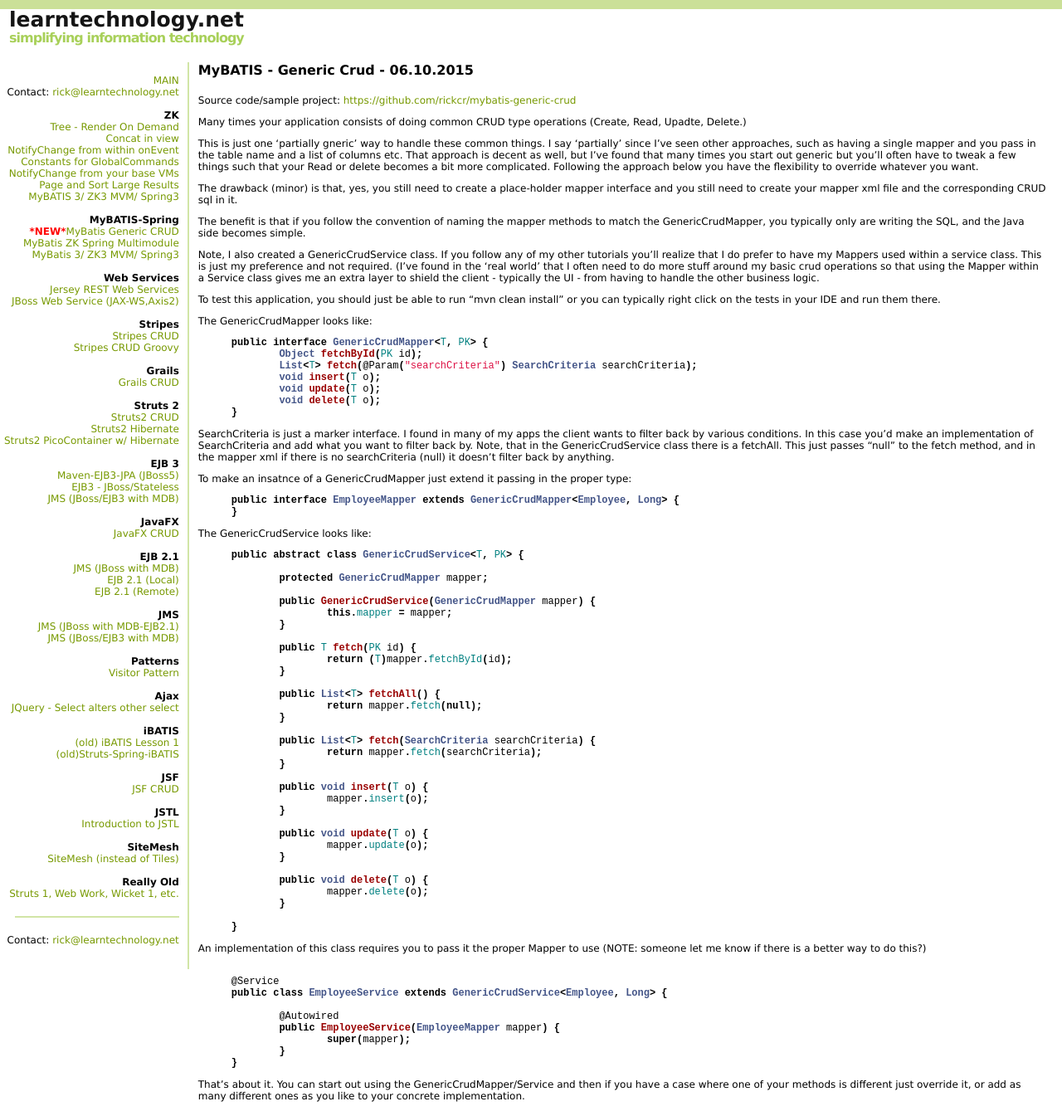
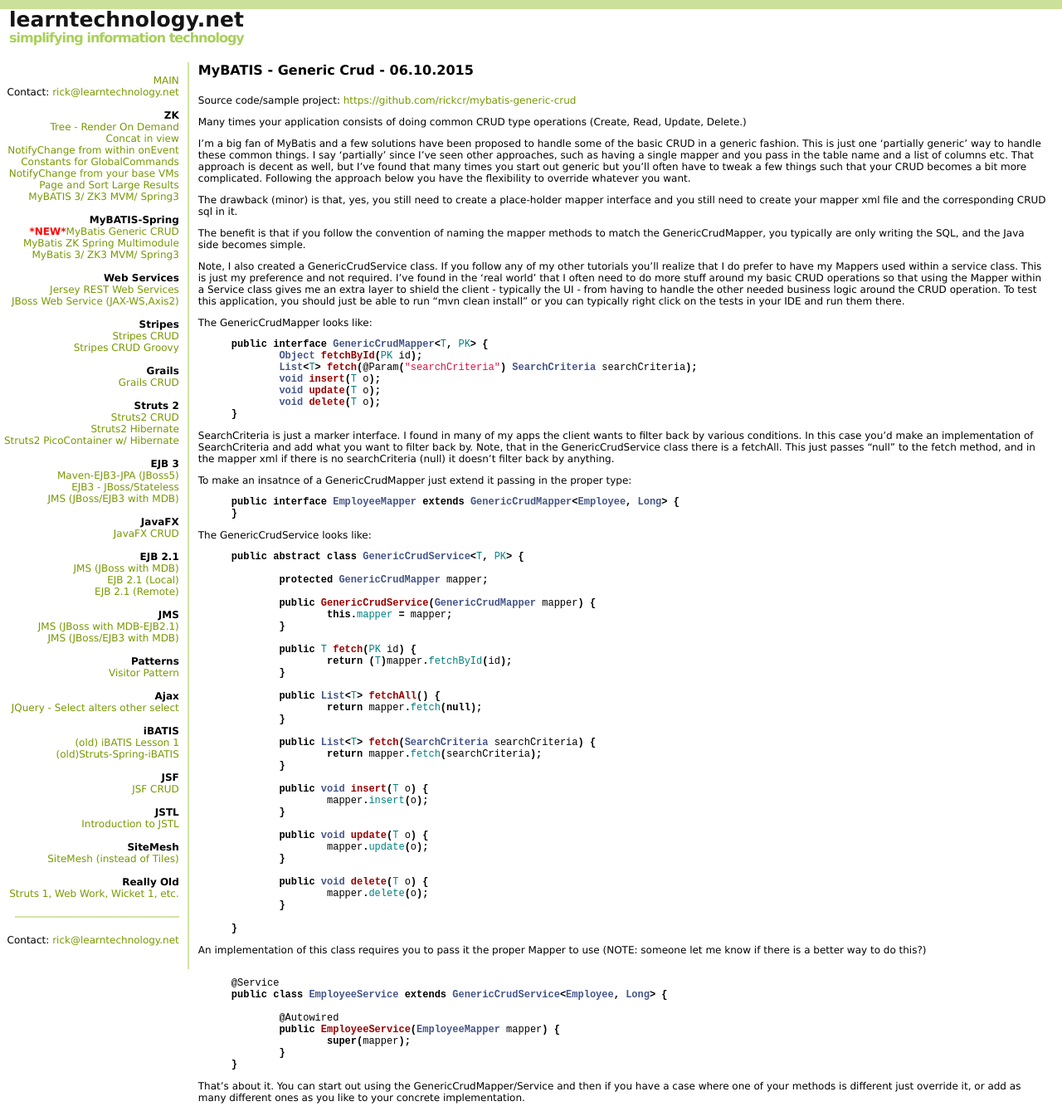
Before and after one commit to rickcr/rickcr.github.com, a Jekyll site: the page built from _posts/2015-06-10-mybatis-generic-crud.md, in a window 1280 px wide. Shown: the whole page at 83% size. Built offline with Jekyll 4.4.1, drawn with Linux system fonts in a browser that asks for light colours.

Commit message:
cleaned up a bit

```diff
--- a/_posts/2015-06-10-mybatis-generic-crud.md
+++ b/_posts/2015-06-10-mybatis-generic-crud.md
@@ -5,24 +5,15 @@ layout: article
 
 Source code/sample project: <a href="https://github.com/rickcr/mybatis-generic-crud">https://github.com/rickcr/mybatis-generic-crud</a>
 
-Many times your application consists of doing common CRUD type operations (Create, Read, Upadte, Delete.)
+Many times your application consists of doing common CRUD type operations (Create, Read, Update, Delete.)
 
-This is just one 'partially gneric' way to handle these common things. I say 'partially' since I've seen other approaches, such as having
-a single mapper and you pass in the table name and a list of columns etc. That approach is decent as well, but I've found that many times
-you start out generic but you'll often have to tweak a few things such that your Read or delete becomes a bit more complicated. Following
-the approach below you have the flexibility to override whatever you want.
+I'm a big fan of MyBatis and a few solutions have been proposed to handle some of the basic CRUD in a generic fashion. This is just one 'partially generic' way to handle these common things. I say 'partially' since I've seen other approaches, such as having a single mapper and you pass in the table name and a list of columns etc. That approach is decent as well, but I've found that many times you start out generic but you'll often have to tweak a few things such that your CRUD becomes a bit more complicated. Following the approach below you have the flexibility to override whatever you want.
 
-The drawback (minor) is that, yes, you still need to create a place-holder mapper interface and you still need to create your mapper xml file and the
-corresponding CRUD sql in it.
+The drawback (minor) is that, yes, you still need to create a place-holder mapper interface and you still need to create your mapper xml file and the corresponding CRUD sql in it.
 
-The benefit is that if you follow the convention of naming the mapper methods to match the GenericCrudMapper, you typically only are writing the SQL,
-and the Java side becomes simple.
+The benefit is that if you follow the convention of naming the mapper methods to match the GenericCrudMapper, you typically are only writing the SQL, and the Java side becomes simple.
 
-Note, I also created a GenericCrudService class. If you follow any of my other tutorials you'll realize that I do prefer to have my Mappers used within a
-service class. This is just my preference and not required. (I've found in the 'real world' that I often need to do more stuff around my basic crud operations
-so that using the Mapper within a Service class gives me an extra layer to shield the client - typically the UI - from having to handle the other
-business logic.
-
+Note, I also created a GenericCrudService class. If you follow any of my other tutorials you'll realize that I do prefer to have my Mappers used within a service class. This is just my preference and not required.  I've found in the 'real world' that I often need to do more stuff around my basic CRUD operations so that using the Mapper within a Service class gives me an extra layer to shield the client - typically the UI - from having to handle the other needed business logic around the CRUD operation.
 To test this application, you should just be able to run "mvn clean install" or you can typically right click on the tests in your IDE and run them there.
 
 
```
